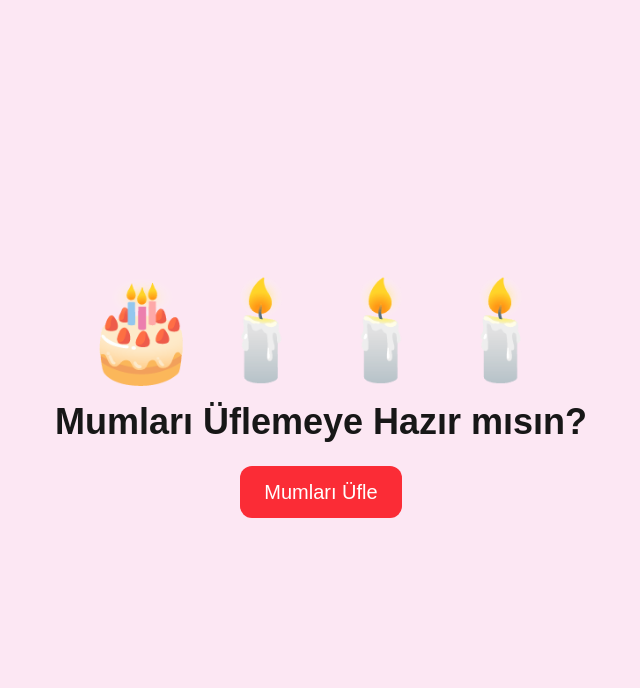
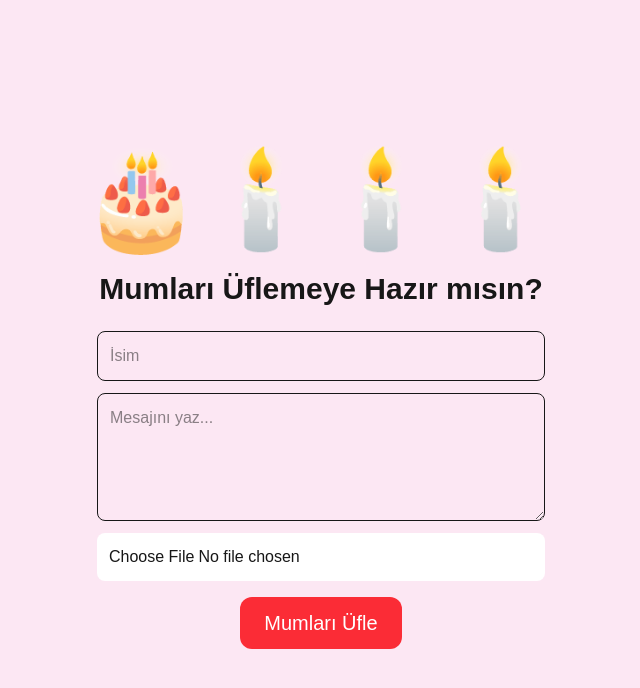
Before and after one commit to lone35/kartkutusu, a Next.js app: page / in a window 1280 px wide. Shown: the top 688 px of the page, without its empty margins (319-959 px from the left). Built offline with nearby package versions, Linux system fonts and the light colour scheme.

Commit message:
fotoğraf yükleme özelliği eklendi

```diff
--- a/app/page.tsx
+++ b/app/page.tsx
@@ -4,43 +4,84 @@ import { useState } from "react";
 
 export default function Home() {
   const [blown, setBlown] = useState(false);
+  const [name, setName] = useState("");
+  const [message, setMessage] = useState("");
+  const [photo, setPhoto] = useState<string | null>(null);
+
+  function handlePhotoUpload(e: React.ChangeEvent<HTMLInputElement>) {
+    const file = e.target.files?.[0];
+    if (!file) return;
+
+    const photoUrl = URL.createObjectURL(file);
+    setPhoto(photoUrl);
+  }
+
+  if (blown) {
+    return (
+      <main className="min-h-screen flex flex-col items-center justify-center bg-pink-100 p-6">
+        {photo && (
+          <img
+            src={photo}
+            alt="Yüklenen fotoğraf"
+            className="w-48 h-48 object-cover rounded-full border-4 border-white shadow-xl mb-6"
+          />
+        )}
+
+        <h1 className="text-5xl font-bold mb-4 text-center">
+          🎉 İyi Ki Doğdun {name || "Arkadaşım"}!
+        </h1>
+
+        <p className="text-xl text-center max-w-xl">
+          {message || "Mutlu yıllar!"}
+        </p>
+      </main>
+    );
+  }
 
   return (
-    <main className="min-h-screen flex flex-col items-center justify-center bg-pink-100 p-5">
+    <main className="min-h-screen flex flex-col items-center justify-center bg-pink-100 p-6">
+      <div className="text-8xl mb-6">🎂🕯️🕯️🕯️</div>
 
-      {!blown ? (
-        <>
-          <div className="text-8xl mb-6">
-            🎂🕯️🕯️🕯️
-          </div>
+      <h1 className="text-3xl font-bold mb-6 text-center">
+        Mumları Üflemeye Hazır mısın?
+      </h1>
 
-          <h1 className="text-4xl font-bold mb-6 text-center">
-            Mumları Üflemeye Hazır mısın?
-          </h1>
+      <input
+        type="text"
+        placeholder="İsim"
+        value={name}
+        onChange={(e) => setName(e.target.value)}
+        className="border p-3 rounded-lg mb-3 w-full max-w-md"
+      />
 
-          <button
-            onClick={() => setBlown(true)}
-            className="bg-red-500 text-white px-6 py-3 rounded-xl text-xl"
-          >
-            Mumları Üfle
-          </button>
-        </>
-      ) : (
-        <>
-          <div className="text-8xl mb-6">
-            🎂
-          </div>
+      <textarea
+        placeholder="Mesajını yaz..."
+        value={message}
+        onChange={(e) => setMessage(e.target.value)}
+        className="border p-3 rounded-lg mb-3 w-full max-w-md h-32"
+      />
 
-          <h1 className="text-5xl font-bold text-center mb-4">
-            🎉 İyi Ki Doğdun! 🎉
-          </h1>
+      <input
+        type="file"
+        accept="image/*"
+        onChange={handlePhotoUpload}
+        className="mb-4 w-full max-w-md bg-white p-3 rounded-lg"
+      />
 
-          <p className="text-xl text-center max-w-lg">
-            Hayatın her anı mutlulukla dolsun.
-            Sağlık, başarı ve neşe seninle olsun.
-          </p>
-        </>
+      {photo && (
+        <img
+          src={photo}
+          alt="Ön izleme"
+          className="w-32 h-32 object-cover rounded-xl shadow-md mb-4"
+        />
       )}
+
+      <button
+        onClick={() => setBlown(true)}
+        className="bg-red-500 text-white px-6 py-3 rounded-xl text-xl"
+      >
+        Mumları Üfle
+      </button>
     </main>
   );
 }
```
